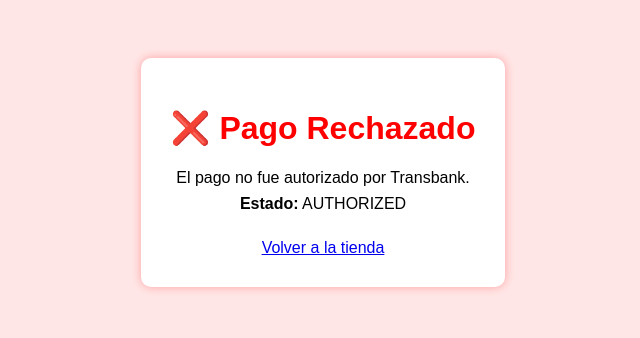
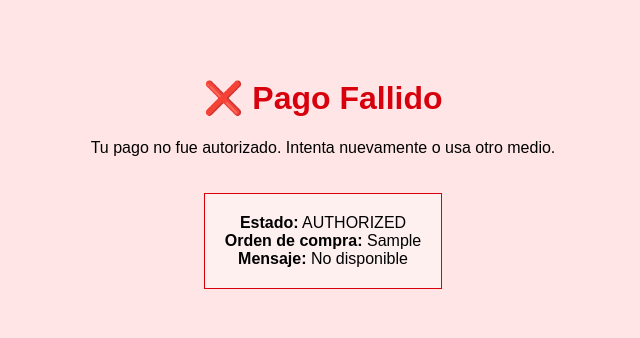
Before and after one commit to Rulba/Zapatex3.0, a Flask app: template backend/templates/pago_fallido.html in a window 1280 px wide. Shown: the top 338 px of the page, without its empty margins (317-957 px from the left). Run offline with Flask 3, Linux system fonts and the light colour scheme; the template is opened without the code that fills it: most values are stand-ins (such as "Sample title", 1, 10 or a date in 2020).

Commit message:
Refactor database initialization and enhance error handling in payment response templates

```diff
--- a/backend/main.py
+++ b/backend/main.py
@@ -103,17 +103,5 @@ def resultado_pago_simulado():
         'status': 'AUTHORIZED'
     })
 
-
-@app.route('/resultado_pago')
-def resultado_pago():
-    token = request.args.get('token_ws')
-    response = tx.commit(token)
-
-    if response['status'] == 'AUTHORIZED':
-        return render_template('pago_exitoso.html', detalle=response)
-    else:
-        return render_template('pago_fallido.html', detalle=response)
-
-
 if __name__ == '__main__':
     app.run(debug=True)
--- a/backend/templates/pago_fallido.html
+++ b/backend/templates/pago_fallido.html
@@ -5,29 +5,31 @@
   <title>Pago Fallido</title>
   <style>
     body {
-      font-family: Arial, sans-serif;
+      font-family: sans-serif;
+      background-color: #ffe5e5;
       text-align: center;
       padding: 50px;
-      background-color: #ffe6e6;
     }
-    .box {
-      background-color: white;
-      padding: 30px;
-      border-radius: 10px;
-      box-shadow: 0 0 10px rgba(255, 0, 0, 0.3);
+    h1 {
+      color: #d8000c;
+    }
+    .detalle {
+      background: #fff0f0;
+      border: 1px solid #d8000c;
+      padding: 20px;
       display: inline-block;
+      margin-top: 20px;
     }
-    h1 { color: red; }
-    p { margin: 8px 0; }
   </style>
 </head>
 <body>
-  <div class="box">
-    <h1>❌ Pago Rechazado</h1>
-    <p>El pago no fue autorizado por Transbank.</p>
-    <p><strong>Estado:</strong> {{ detalle.status }}</p>
-    <br>
-    <a href="/">Volver a la tienda</a>
+  <h1>❌ Pago Fallido</h1>
+  <p>Tu pago no fue autorizado. Intenta nuevamente o usa otro medio.</p>
+
+  <div class="detalle">
+    <strong>Estado:</strong> {{ detalle.status }}<br>
+    <strong>Orden de compra:</strong> {{ detalle.buy_order or 'N/A' }}<br>
+    <strong>Mensaje:</strong> {{ detalle.error_message or 'No disponible' }}
   </div>
 </body>
 </html>
```
Also changed, not shown: backend/init_db.py (+14 -8 lines), backend/instance/zapatex.db.
